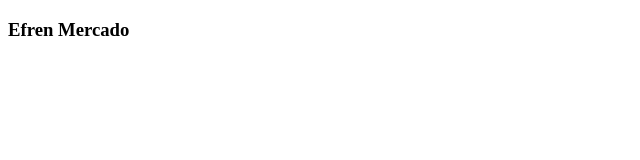
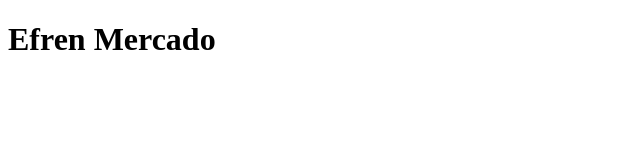
Before and after one commit to atxguy512/atxguy512.github.io, a plain HTML site: page index.html in a window 1280 px wide. Shown: the whole page, without its empty margins (0-640 px from the left). Drawn offline with Linux system fonts and the light colour scheme.

Commit message:
Update index.html

```diff
--- a/index.html
+++ b/index.html
@@ -5,7 +5,7 @@
     <title>Efren Mercado</title>
 </head>
 <body>
-    <h3>Efren Mercado</h3>
+    <h1>Efren Mercado</h1>
 </body>
 
 </html>
```
